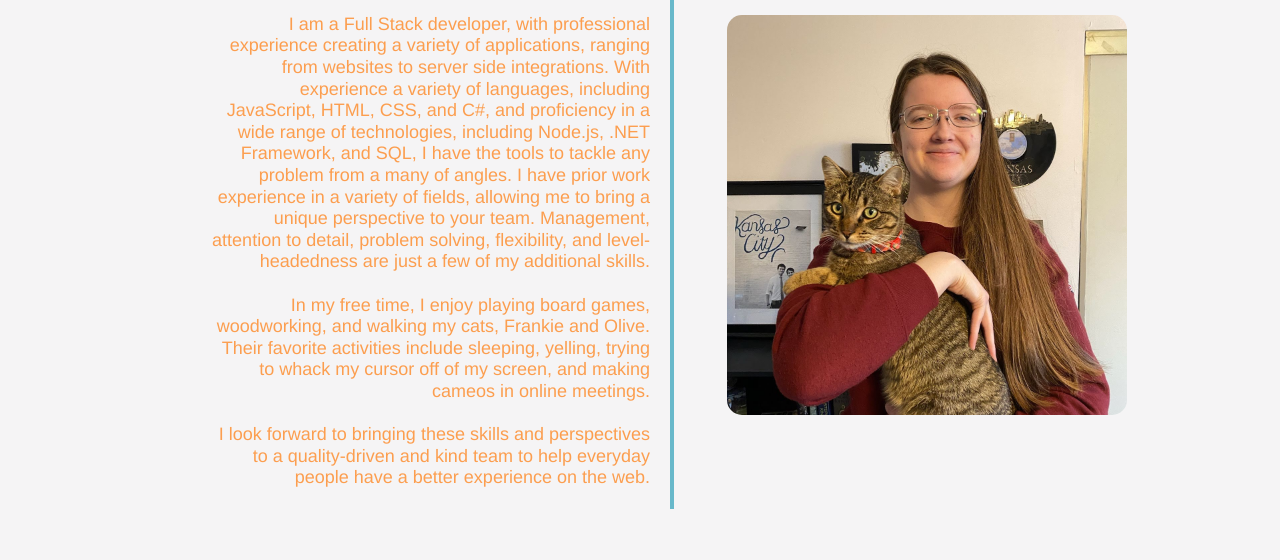
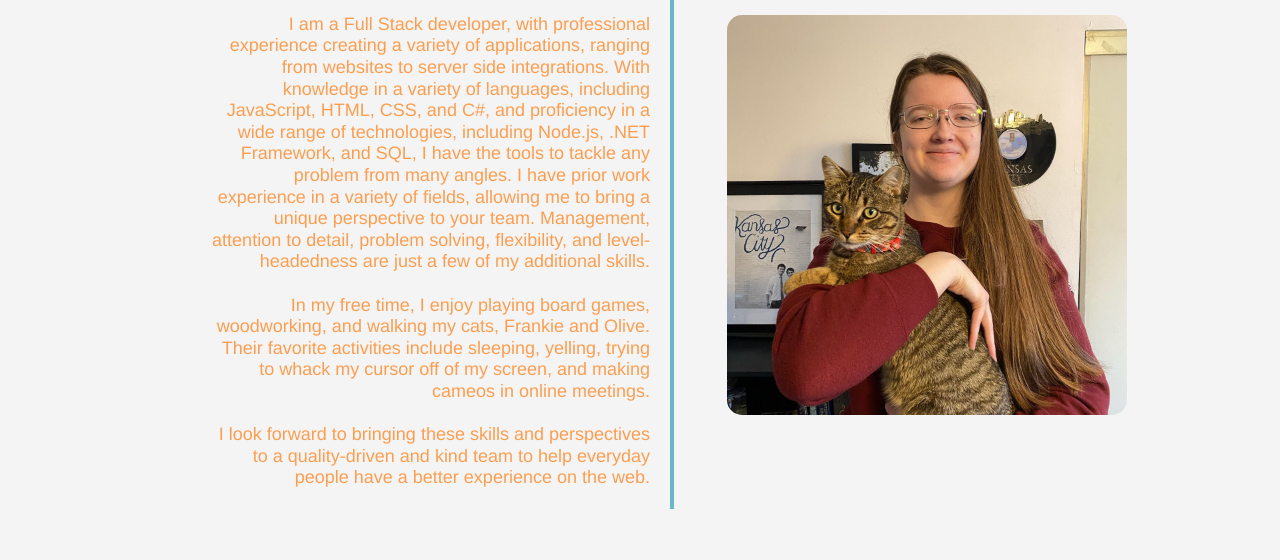
Before and after one commit to MeghanPaul/Portfolio, a plain HTML site: page index.html in a window 1280 px wide. Shown: the part 240-800 px from the top of the page. Drawn offline with Linux system fonts and the light colour scheme.

Commit message:
Update index.html
Updates to Bio

```diff
--- a/index.html
+++ b/index.html
@@ -25,7 +25,7 @@
             <h2 class="section-title">About Me</h2>
             <p>
                 I am a Full Stack developer, with professional experience creating a variety of applications, ranging from websites to server side integrations.
-                With experience a variety of languages, including JavaScript, HTML, CSS, and C#, and proficiency in a wide range of technologies, including Node.js, .NET Framework, and SQL, I have the tools to tackle any problem from a many of angles.
+                With knowledge in a variety of languages, including JavaScript, HTML, CSS, and C#, and proficiency in a wide range of technologies, including Node.js, .NET Framework, and SQL, I have the tools to tackle any problem from many angles.
                 I have prior work experience in a variety of fields, allowing me to bring a unique perspective to your team. Management, attention to detail, problem solving,
                 flexibility, and level-headedness are just a few of my additional skills.
             </p>
```
